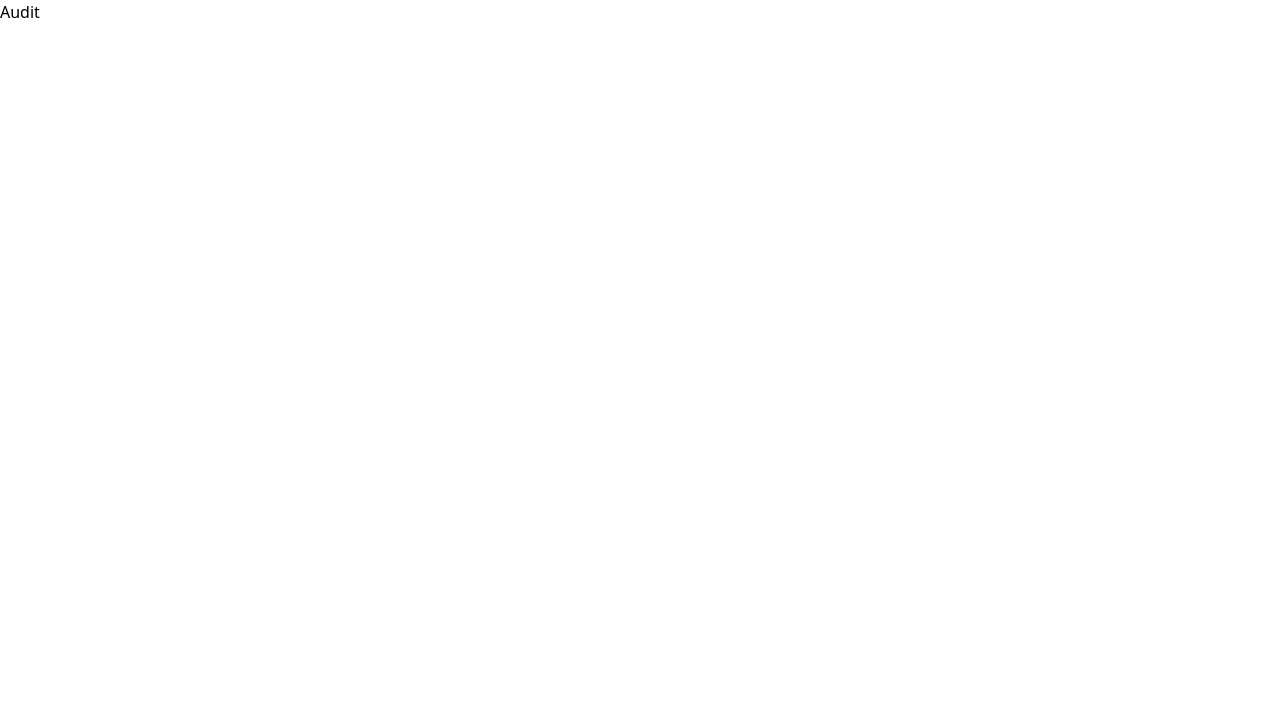
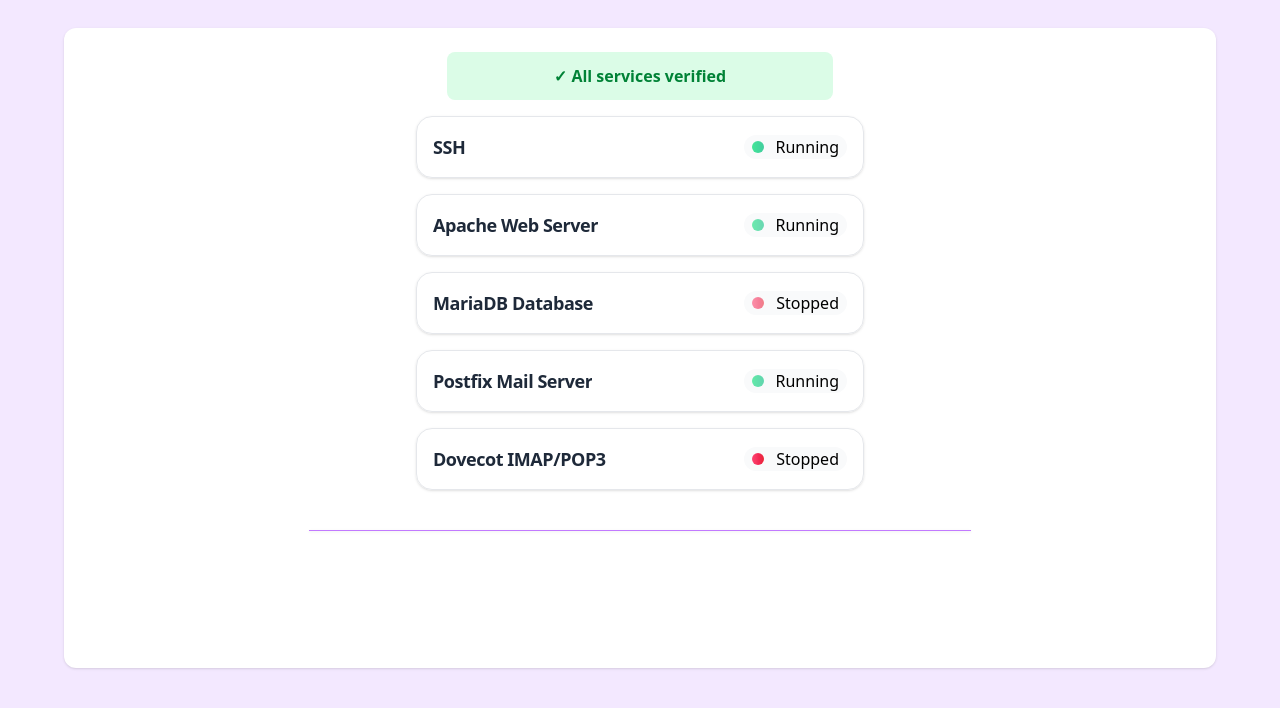
Before and after one commit to SieGer05/Fennec, a React (Vite) app in the folder frontend/: page /audit in a window 1280 px wide. Shown: the top 708 px of the page. Built offline with nearby package versions, Linux system fonts and the light colour scheme; sample sign-in values are in the browser's storage.

Commit message:
adding the audit page with first checking the services in the server, with edit the agent script

```diff
--- /dev/null
+++ b/frontend/src/components/Audit/ServiceStatus.jsx
@@ -0,0 +1,96 @@
+import { useEffect, useState } from "react";
+import StatusIndicator from "./StatusIndicator";
+
+function ServiceStatus({ services }) {
+    const [ checking, setChecking ] = useState(true);
+    const [ finished, setFinished ] = useState(false);
+    const [ statuses, setStatuses ] = useState([]);
+
+    const expectedServices = [
+        { name: 'SSH', display: 'SSH' },
+        { name: 'Apache', display: 'Apache Web Server' },
+        { name: 'MariaDB', display: 'MariaDB Database' },
+        { name: 'Postfix', display: 'Postfix Mail Server' },
+        { name: 'Dovecot', display: 'Dovecot IMAP/POP3' }
+    ];
+
+    useEffect(() => {
+        const checkServices = async() => {
+            const results = [];
+
+            for (const expected of expectedServices) {
+                const service = services.find(s => s.name === expected.name);
+                const status = service
+                    ? service.active
+                        ? 'active'
+                        : 'inactive'
+                    : 'missing';
+
+
+                results.push({...expected, status});
+                setStatuses([...results]);
+
+                await new Promise(resolve => setTimeout(resolve, 300));
+            }
+
+            setChecking(false);
+            setFinished(true);
+        };
+
+        checkServices();
+    }, [services]);
+
+    return (
+        <div>
+            {checking && (
+                <div className="flex flex-col items-center mb-6">
+                    <div className="animate-spin rounded-full h-8 w-8 border-b-2 border-purple-700 mb-3"></div>
+                    <p className="text-purple-800 font-opensans pt-4 font-mono text-sm">Vérification des services en cours sur le serveur...</p>
+                </div>
+            )}
+
+            {finished && (
+                <div className="flex items-center justify-center">
+                    <div className="text-center py-3 w-[35%] bg-green-100 rounded-lg mb-4">
+                        <p className="text-green-700 font-semibold">✓ All services verified</p>
+                    </div>
+                </div>
+            )}
+
+            {statuses.map((service, index) => (
+                <div
+                    key={index}
+                    className="relative group overflow-hidden border border-gray-200 p-4 max-w-md mx-auto rounded-2xl shadow-sm mb-4
+                            transition-all duration-300 hover:shadow-xl hover:border-transparent hover:-translate-y-0.5"
+                >
+                    <div className="absolute inset-0 bg-gradient-to-r from-purple-100 to-indigo-100 opacity-0
+                                group-hover:opacity-30 transition-opacity duration-300 -z-10 rounded-2xl"></div>
+
+                    <div className="flex justify-between items-center">
+                    <div className="min-w-0">
+                        <h3 className="font-bold text-gray-800 truncate text-lg tracking-tight">{service.display}</h3>
+                        {service.status === 'missing' && (
+                        <p className="text-sm text-gray-600 mt-1 animate-pulse">This service is not present on the server</p>
+                        )}
+                    </div>
+
+                    <StatusIndicator status={service.status} />
+                    </div>
+
+                    <div className="absolute bottom-0 left-0 w-0 h-0.5
+                        bg-gradient-to-r from-purple-400 to-indigo-500
+                        transition-all duration-500 group-hover:w-full">
+                    </div>
+                </div>
+            ))}
+
+            {finished && (
+                <div className="flex justify-center mt-10">
+                    <hr className="w-[60%] border-purple-400 shadow-sm"/>
+                </div>
+            )}
+        </div>
+    );
+}
+
+export default ServiceStatus
--- /dev/null
+++ b/frontend/src/components/Audit/StatusIndicator.jsx
@@ -0,0 +1,18 @@
+function StatusIndicator({ status }) {
+    const statusConfig = {
+        active: { color: 'bg-gradient-to-r from-green-400 to-emerald-500', text: 'Running' },
+        inactive: { color: 'bg-gradient-to-r from-rose-500 to-red-600', text: 'Stopped' },
+        missing: { color: 'bg-gradient-to-r from-gray-400 to-gray-600', text: 'Not Installed' }
+    };
+
+    const { color, text } = statusConfig[status];
+
+    return (
+        <div className="flex items-center bg-gray-50 px-2 rounded-xl transition-all duration-300">
+            <span className={`${color} w-3 h-3 rounded-full mr-3 animate-pulse`}></span>
+            <span className="font-medium">{text}</span>
+        </div>
+    );
+};
+
+export default StatusIndicator;
--- a/frontend/src/pages/Audit.jsx
+++ b/frontend/src/pages/Audit.jsx
@@ -1,8 +1,21 @@
+import ServiceStatus from "../components/Audit/ServiceStatus";
 
 function Audit() {
-    return (
-        <div>Audit</div>
-    );
+  const services = [
+    { name: "SSH", active: true },
+    { name: "Apache", active: true },
+    { name: "MariaDB", active: false },
+    { name: "Postfix", active: true },
+    { name: "Dovecot", active: false },
+  ];
+
+  return (
+    <div className="bg-purple-100 min-h-screen w-full flex justify-center items-start pt-7 pb-7">
+      <div className="bg-white w-[90%] rounded-xl shadow p-6 min-h-[80vh]">
+        <ServiceStatus services={services} />
+      </div>
+    </div>
+  );
 }
 
-export default Audit
+export default Audit;
--- a/frontend/src/scripts/deployAgentTemplate.js
+++ b/frontend/src/scripts/deployAgentTemplate.js
@@ -18,6 +18,7 @@
 LOCK_FILE="/tmp/agent_$TEMP_USER.lock"
 STATIC_INFO_FILE="$ANALYSIS_DIR/static_info.txt"
 METRICS_FILE="$ANALYSIS_DIR/system_metrics.txt"
+SERVICE_STATUS_FILE="$ANALYSIS_DIR/service_status.txt"
 
 # Fonction de nettoyage
 cleanup() {
@@ -55,13 +56,19 @@
 fi
 
 # Création de l'utilisateur temporaire
-sudo useradd -m -s /bin/bash $TEMP_USER || { echo "[ERROR] Échec de création utilisateur"; exit 1; }
+sudo useradd -m -s /bin/bash $TEMP_USER || {
+    echo "[ERROR] Échec de création utilisateur"
+    exit 1
+}
 
 # Définition du mot de passe
-echo "$TEMP_USER:$PASSWORD" | sudo chpasswd || { echo "[ERROR] Échec de définition du mot de passe"; exit 1; }
+echo "$TEMP_USER:$PASSWORD" | sudo chpasswd || {
+    echo "[ERROR] Échec de définition du mot de passe"
+    exit 1
+}
 
 # Attribution des privilèges
-echo "$TEMP_USER ALL=(ALL) NOPASSWD: /usr/bin/lsof, /usr/bin/df, /usr/bin/uname, /usr/bin/tar, /usr/bin/cp, /usr/bin/journalctl" | sudo tee /etc/sudoers.d/$TEMP_USER >/dev/null
+echo "$TEMP_USER ALL=(ALL) NOPASSWD: /usr/bin/lsof, /usr/bin/df, /usr/bin/uname, /usr/bin/tar, /usr/bin/cp, /usr/bin/journalctl, /usr/bin/systemctl" | sudo tee /etc/sudoers.d/$TEMP_USER >/dev/null
 sudo chmod 0440 /etc/sudoers.d/$TEMP_USER
 
 # Création du répertoire d'analyse
@@ -74,32 +81,32 @@
 # Fichier d'informations statiques
 echo "[INFO] Création du fichier d'informations statiques..."
 sudo -u $TEMP_USER bash -c '
-    PUBLIC_IP=\$(curl -s ifconfig.me)
-    [ -z "\$PUBLIC_IP" ] && PUBLIC_IP="Non disponible"
+    PUBLIC_IP=$(curl -s ifconfig.me)
+    [ -z "$PUBLIC_IP" ] && PUBLIC_IP="Non disponible"
 
-    PRIVATE_IP=\$(hostname -I | awk "{print \\$1}")
-    [ -z "\$PRIVATE_IP" ] && PRIVATE_IP="Non disponible"
+    PRIVATE_IP=$(hostname -I | awk "{print \\$1}")
+    [ -z "$PRIVATE_IP" ] && PRIVATE_IP="Non disponible"
 
     VPN_ACTIVE="Non"
     if ip a | grep -q tun0 || ip a | grep -q wg0; then
         VPN_ACTIVE="Oui"
     fi
 
-    KERNEL_VERSION="\$(uname -r)"
-    OS_NAME="\$(lsb_release -d | cut -d":" -f2 | xargs)"
+    KERNEL_VERSION="$(uname -r)"
+    OS_NAME="$(lsb_release -d | cut -d":" -f2 | xargs)"
 
     echo "Adresse IP Publique" > "'$STATIC_INFO_FILE'"
-    echo "\$PUBLIC_IP" >> "'$STATIC_INFO_FILE'"
+    echo "$PUBLIC_IP" >> "'$STATIC_INFO_FILE'"
     echo "VPN Actif" >> "'$STATIC_INFO_FILE'"
-    echo "\$VPN_ACTIVE" >> "'$STATIC_INFO_FILE'"
+    echo "$VPN_ACTIVE" >> "'$STATIC_INFO_FILE'"
     echo "Version Logiciel" >> "'$STATIC_INFO_FILE'"
-    echo "\$KERNEL_VERSION" >> "'$STATIC_INFO_FILE'"
+    echo "$KERNEL_VERSION" >> "'$STATIC_INFO_FILE'"
     echo "Système d exploitation" >> "'$STATIC_INFO_FILE'"
-    echo "\$OS_NAME" >> "'$STATIC_INFO_FILE'"
+    echo "$OS_NAME" >> "'$STATIC_INFO_FILE'"
     echo "Adresse IP Privée" >> "'$STATIC_INFO_FILE'"
-    echo "\$PRIVATE_IP" >> "'$STATIC_INFO_FILE'"
-    echo "Dernière connexion" >> "'$STATIC_INFO_FILE'"   # <-- ADDED
-    echo "Aucune connexion" >> "'$STATIC_INFO_FILE'"     # <-- ADDED
+    echo "$PRIVATE_IP" >> "'$STATIC_INFO_FILE'"
+    echo "Dernière connexion" >> "'$STATIC_INFO_FILE'"
+    echo "Aucune connexion" >> "'$STATIC_INFO_FILE'"
 '
 
 # Script de surveillance des métriques
@@ -107,16 +114,22 @@
 sudo -u $TEMP_USER tee "$ANALYSIS_DIR/monitor_metrics.sh" >/dev/null <<'EOF'
 #!/bin/bash
 METRICS_FILE="$HOME/analysis/system_metrics.txt"
+SERVICE_STATUS_FILE="$HOME/analysis/service_status.txt"
 
-CPU_USAGE=$(top -bn1 | awk -F, '/Cpu\(s\):/ {
-    for(i=1; i<=NF; i++) {
-        if ($i ~ /id/) {
-            gsub(/[^0-9.]/, "", $i);
-            idle = $i;
+CPU_USAGE=$(top -bn1 | awk -F, '
+    /Cpu\(s\):/ {
+        for(i=1; i<=NF; i++) {
+            if ($i ~ /id/) {
+                gsub(/[^0-9.]/, "", $i)
+                idle = $i
+            }
         }
     }
-}
-END { usage = 100 - idle; printf "%.1f", usage }')
+    END {
+        usage = 100 - idle
+        printf "%.1f", usage
+    }'
+)
 CPU_USAGE=$(printf "%.1f" "$CPU_USAGE")
 
 MEM_TOTAL=$(free -m | awk '/Mem:/ {print $2}')
@@ -138,6 +151,22 @@
 echo "\${DISK_FREE} Go / \${DISK_TOTAL} Go" >> $METRICS_FILE
 echo "Temps de fonctionnement (uptime)" >> $METRICS_FILE
 echo "$UPTIME" >> $METRICS_FILE
+
+# Dynamically detect and check status of all services
+SERVICE_NAMES=("ssh" "nginx" "apache2" "nonexistent_service")
+
+> $SERVICE_STATUS_FILE # Clear previous content
+for service_name in "\${SERVICE_NAMES[@]}"; do
+    if systemctl list-unit-files --type=service | grep -q "^$service_name.service"; then
+        if systemctl is-active --quiet "$service_name"; then
+            echo "$service_name active" >> $SERVICE_STATUS_FILE
+        else
+            echo "$service_name inactive" >> $SERVICE_STATUS_FILE
+        fi
+    else
+        echo "$service_name not exist" >> $SERVICE_STATUS_FILE
+    fi
+done
 EOF
 
 sudo chmod +x "$ANALYSIS_DIR/monitor_metrics.sh"
```
